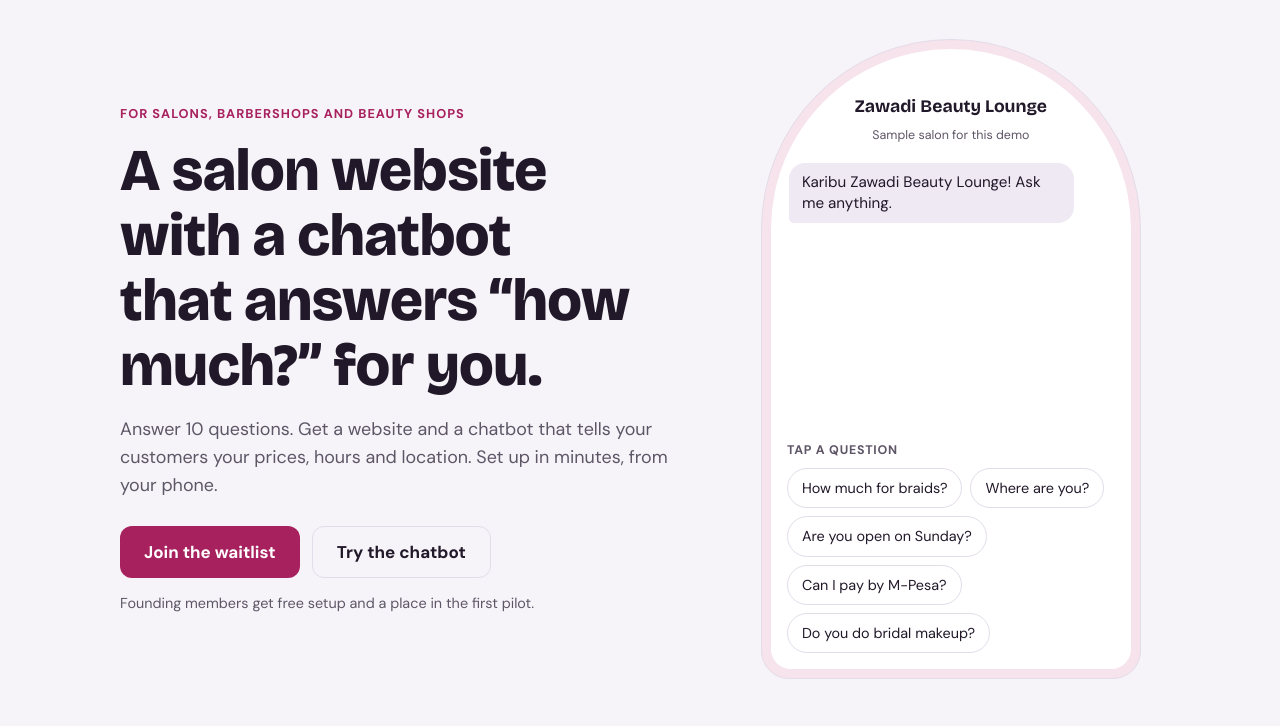
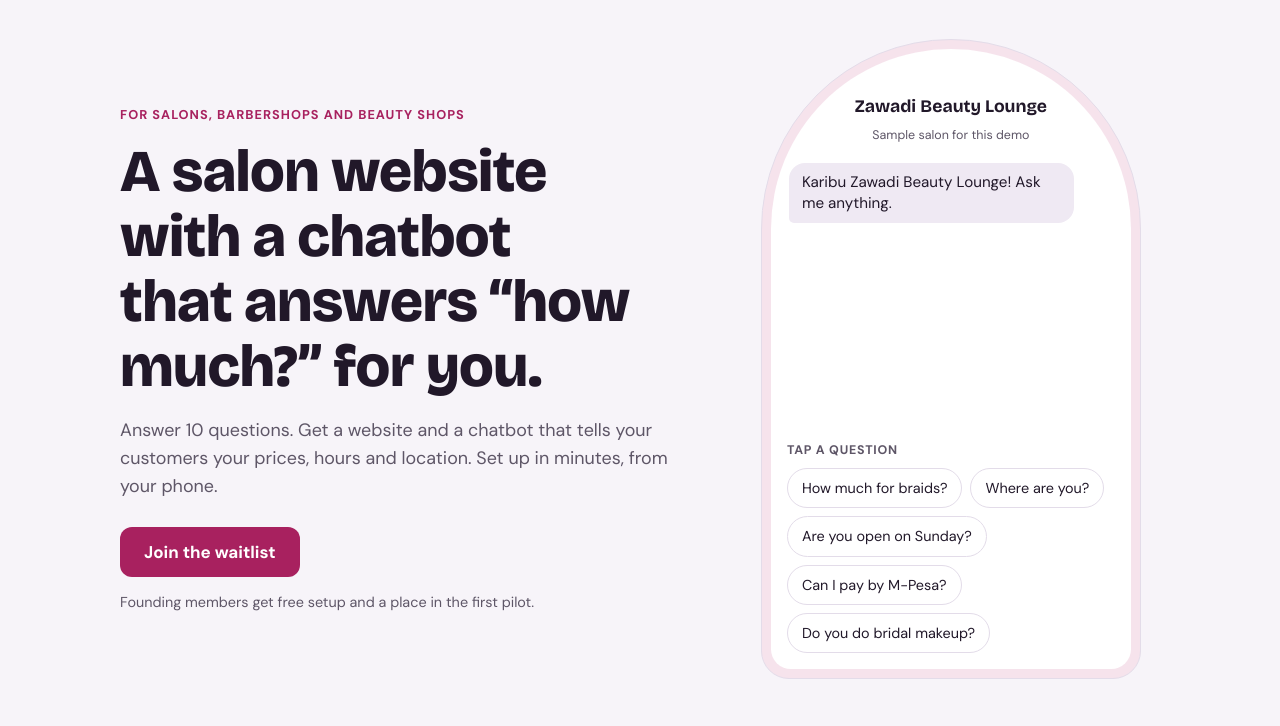
Before and after one commit to Shalom-Technologies/Kioo-sites, a plain HTML site: page index.html in a window 1280 px wide. Shown: the part 74-800 px from the top of the page. Drawn offline with nearby package versions, Linux system fonts and the light colour scheme.

Commit message:
Removed the try the chatbot button

```diff
--- a/index.html
+++ b/index.html
@@ -168,7 +168,7 @@ footer { border-top: 1.5px solid var(--line); padding-block: 28px 40px; color: v
         <p class="sub" data-i18n="sub">Answer 10 questions. Get a website and a chatbot that tells your customers your prices, hours and location. Set up in minutes, from your phone.</p>
         <div class="cta-row">
           <a class="btn btn-primary" href="#join-form" id="cta-join" data-i18n="cta">Join the waitlist</a>
-          <a class="btn btn-ghost" href="#demo-anchor" data-i18n="cta2">Try the chatbot</a>
+          <!-- <a class="btn btn-ghost" href="#demo-anchor" data-i18n="cta2">Try the chatbot</a> -->
         </div>
         <p class="fine" data-i18n="fine">Founding members get free setup and a place in the first pilot.</p>
       </div>
```
